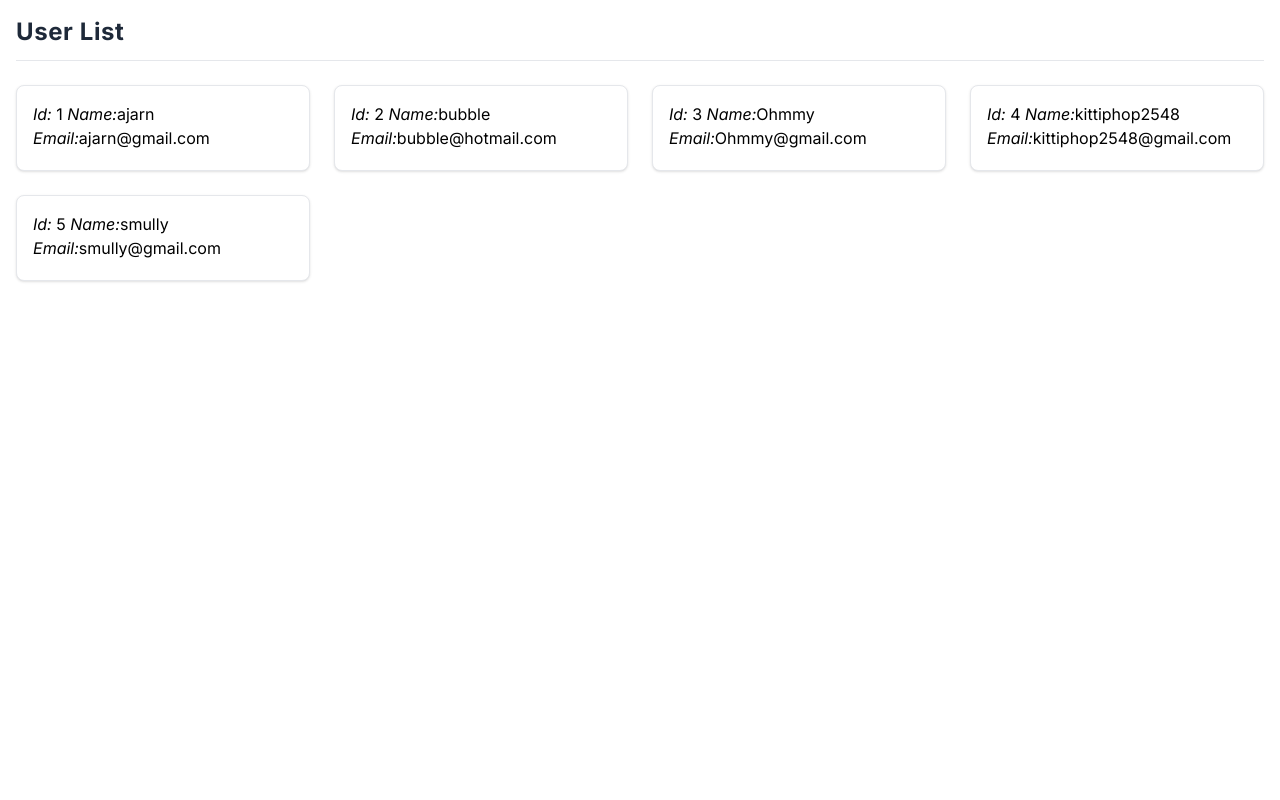
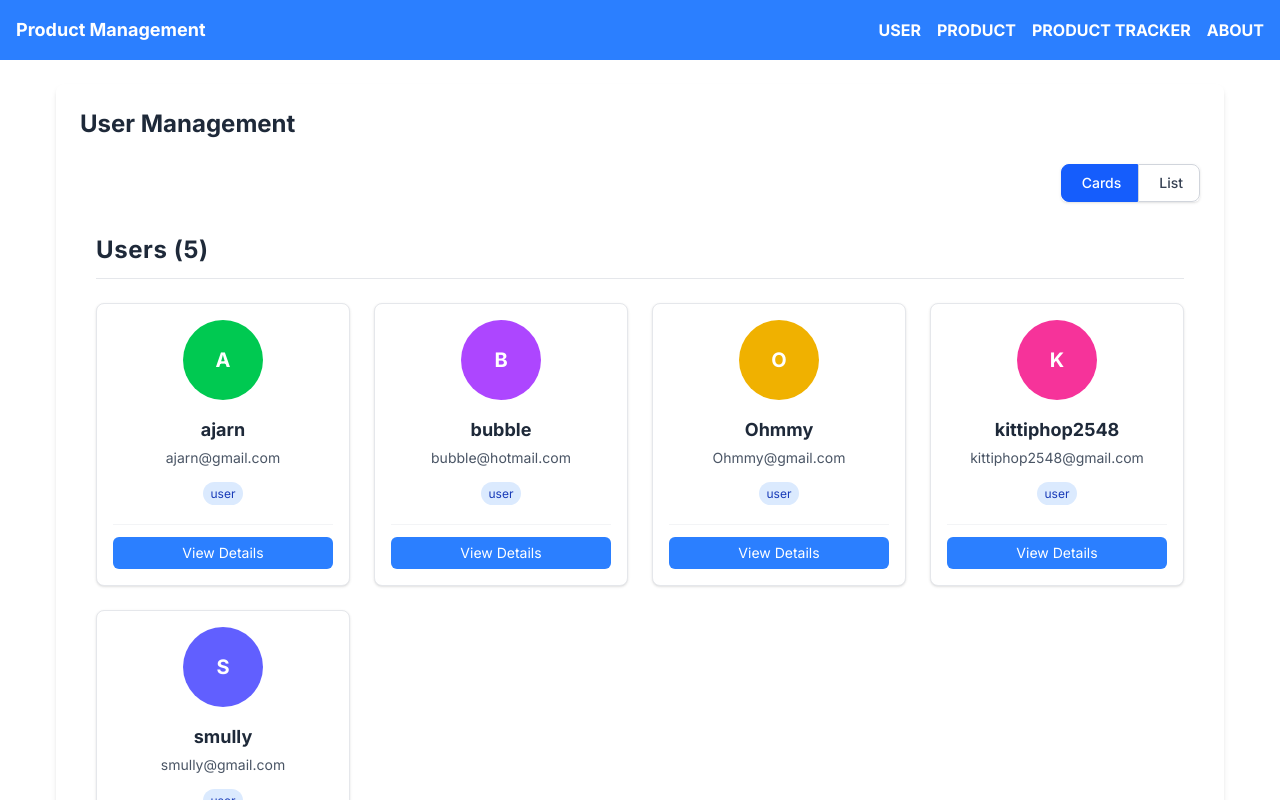
Before and after one commit to P4warit06/PROJECT2-SEC-1-Kittiphop.vue, a Vue app: page /user-manager in a window 1280 px wide. Shown: the top 800 px of the page. Built offline with nearby package versions, Linux system fonts and the light colour scheme; data requests are answered from the project's data file; sample sign-in values are in the browser's storage.

Commit message:
062-[update] user list ui.

```diff
--- a/src/components/UserList.vue
+++ b/src/components/UserList.vue
@@ -1,24 +1,180 @@
 <script setup>
-import ListModel from "./model/ListModel.vue";
+import ListModel from "./model/ListModel.vue"
+import { ref } from "vue"
+
 const props = defineProps({
   users: {
     type: Array,
     required: true,
   },
-});
+})
+
+const listType = ref("card")
+
+function setInitialName(name) {
+  if (!name || typeof name !== "string") return "??"
+  return name
+    .split(" ")
+    .map((word) => word.charAt(0).toUpperCase())
+    .join("")
+    .substring(0, 2)
+}
+function getAvatarColor(id) {
+  const colors = [
+    "bg-blue-500",
+    "bg-green-500",
+    "bg-purple-500",
+    "bg-yellow-500",
+    "bg-pink-500",
+    "bg-indigo-500",
+    "bg-red-500",
+    "bg-teal-500",
+  ]
+  return colors[id % colors.length]
+}
 </script>
+
 <template>
-  <ListModel :items="props.users" listType="card" >
-    <template #heading>User List</template>
-    <template #listItems="{ yourItem }" >
-      <router-link :to="{name:'UserTracking' , params: {userId: yourItem.id}} ">
-        <p v-if="yourItem.id >= 1">
-          <span class="italic">Id: </span> {{ yourItem.id }}
-          <span class="italic">Name:</span>{{ yourItem.username }}
-          <span class="italic">Email:</span>{{ yourItem.email }}
-        </p>
-      </router-link>
-    </template>
-  </ListModel>
+  <div class="mb-6">
+    <!-- View toggle buttons -->
+    <div class="flex justify-end mb-4">
+      <div class="inline-flex rounded-md shadow-sm">
+        <button
+          @click="listType = 'card'"
+          :class="[
+            'px-4 py-2 text-sm font-medium border rounded-l-lg transition-colors',
+            listType === 'card'
+              ? 'bg-blue-600 text-white border-blue-600'
+              : 'bg-white text-gray-700 border-gray-300 hover:bg-gray-100',
+          ]"
+        >
+          <i class="fas fa-th mr-1"></i> Cards
+        </button>
+        <button
+          @click="listType = 'list'"
+          :class="[
+            'px-4 py-2 text-sm font-medium border rounded-r-lg transition-colors',
+            listType === 'list'
+              ? 'bg-blue-600 text-white border-blue-600'
+              : 'bg-white text-gray-700 border-gray-300 hover:bg-gray-100',
+          ]"
+        >
+          <i class="fas fa-list mr-1"></i> List
+        </button>
+      </div>
+    </div>
+
+    <ListModel
+      :items="props.users"
+      :listType="listType"
+      gridCols="grid-cols-1 sm:grid-cols-2 md:grid-cols-3 xl:grid-cols-4"
+    >
+      <template #heading>Users ({{ props.users.length }})</template>
+      <template #listItems="{ yourItem: user }">
+        <router-link
+          :to="{ name: 'UserTracking', params: { userId: user.id } }"
+          class="block h-full w-full"
+        >
+          <!-- Card View -->
+          <div v-if="listType === 'card'" class="flex flex-col h-full">
+            <div class="flex items-center justify-center mb-4">
+              <div
+                v-if="user.avatar"
+                class="h-20 w-20 rounded-full overflow-hidden border-2 border-gray-200"
+              >
+                <img
+                  :src="user.avatar"
+                  :alt="user.username"
+                  class="w-full h-full object-cover"
+                />
+              </div>
+              <div
+                v-else
+                :class="[
+                  getAvatarColor(user.id),
+                  'h-20 w-20 rounded-full flex items-center justify-center text-white font-bold text-xl',
+                ]"
+              >
+                {{ setInitialName(user.username || user.name) }}
+              </div>
+            </div>
+
+            <div class="text-center mb-4 flex-grow">
+              <h3 class="text-lg font-bold text-gray-800 mb-1">
+                {{ user.username || user.name }}
+              </h3>
+              <p class="text-sm text-gray-600">{{ user.email }}</p>
+              <div class="mt-3">
+                <span
+                  v-if="user.role"
+                  class="px-2 py-1 text-xs rounded-full bg-blue-100 text-blue-800"
+                >
+                  {{ user.role }}
+                </span>
+              </div>
+            </div>
+
+            <div class="pt-3 border-t border-gray-100">
+              <button
+                class="w-full py-1.5 bg-blue-500 hover:bg-blue-600 text-white rounded-md text-sm transition-colors"
+              >
+                View Details
+              </button>
+            </div>
+          </div>
+
+          <!-- List View -->
+          <div v-else class="flex items-center justify-between w-full">
+            <div class="flex items-center">
+              <div
+                v-if="user.avatar"
+                class="h-10 w-10 rounded-full overflow-hidden mr-4"
+              >
+                <img
+                  :src="user.avatar"
+                  :alt="user.username"
+                  class="w-full h-full object-cover"
+                />
+              </div>
+              <div
+                v-else
+                :class="[
+                  getAvatarColor(user.id),
+                  'h-10 w-10 rounded-full flex items-center justify-center text-white font-medium mr-4',
+                ]"
+              >
+                {{ setInitialName(user.username || user.name) }}
+              </div>
+
+              <div>
+                <p class="font-medium text-gray-800">
+                  {{ user.username || user.name }}
+                </p>
+                <p class="text-sm text-gray-600">{{ user.email }}</p>
+              </div>
+            </div>
+
+            <div class="flex items-center">
+              <span
+                v-if="user.role"
+                class="px-2 py-1 text-xs rounded-full bg-blue-100 text-blue-800 mr-2"
+              >
+                {{ user.role }}
+              </span>
+              <span class="text-blue-600 hover:text-blue-800">
+                <i class="fas fa-chevron-right"></i>
+              </span>
+            </div>
+          </div>
+        </router-link>
+      </template>
+    </ListModel>
+  </div>
 </template>
-<style scoped></style>
+
+<style scoped>
+.router-link-active {
+  color: inherit;
+  text-decoration: none;
+}
+</style>
--- a/src/components/UserManager.vue
+++ b/src/components/UserManager.vue
@@ -1,26 +1,55 @@
 <script setup>
 import UserList from "./UserList.vue"
-import {ref , onMounted} from 'vue'
+import {ref, onMounted} from 'vue'
 import { getItems } from '../libs/fetchUtils.js'
-
-
+import Navbar from './NavbarAdmin.vue'
 
 const myUsers = ref([])
+const isLoading = ref(true)
+
 onMounted( async () => {
     try{
-        const allUsers = myUsers.value = await getItems(
+        const allUsers = await getItems(
            `${import.meta.env.VITE_APP_URL}/users`
         )
         myUsers.value = allUsers.filter(user => user.role !== 'admin')
-    console.log(myUsers.value)
+        console.log(myUsers.value)
     }
     catch(error){
         console.log(error)
     }
+    finally {
+        isLoading.value = false
+    }
 })
 
 </script>
+
 <template>
-  <UserList :users="myUsers"></UserList>
+    <Navbar/>
+    <div class="container mx-auto px-4 py-6">
+        <div class="bg-white rounded-lg shadow-md p-6">
+            <h1 class="text-2xl font-bold text-gray-800 mb-6">User Management</h1>
+
+            <div v-if="isLoading" class="flex justify-center py-10">
+                <div class="animate-spin rounded-full h-12 w-12 border-t-2 border-b-2 border-blue-500"></div>
+            </div>
+
+            <div v-else>
+                <div v-if="myUsers.length === 0" class="text-center py-10 bg-gray-50 rounded-lg">
+                    <svg class="mx-auto h-12 w-12 text-gray-400" fill="none" stroke="currentColor" viewBox="0 0 24 24" xmlns="http://www.w3.org/2000/svg">
+                        <path stroke-linecap="round" stroke-linejoin="round" stroke-width="1" d="M18 9v3m0 0v3m0-3h3m-3 0h-3m-2-5a4 4 0 11-8 0 4 4 0 018 0zM3 20a6 6 0 0112 0v1H3v-1z"></path>
+                    </svg>
+                    <h3 class="mt-2 text-gray-500 font-medium">No users found</h3>
+                </div>
+                <UserList v-else :users="myUsers"></UserList>
+            </div>
+        </div>
+    </div>
 </template>
-<style scoped></style>
+
+<style scoped>
+.container {
+  max-width: 1200px;
+}
+</style>
```
